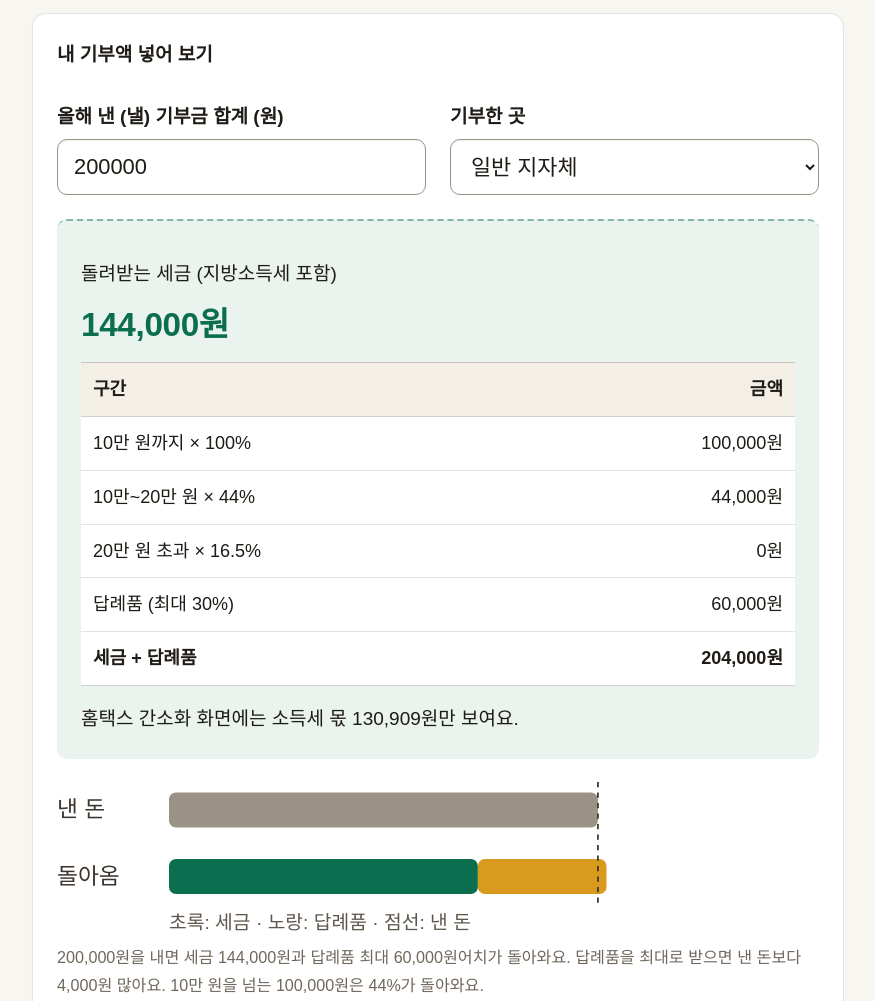
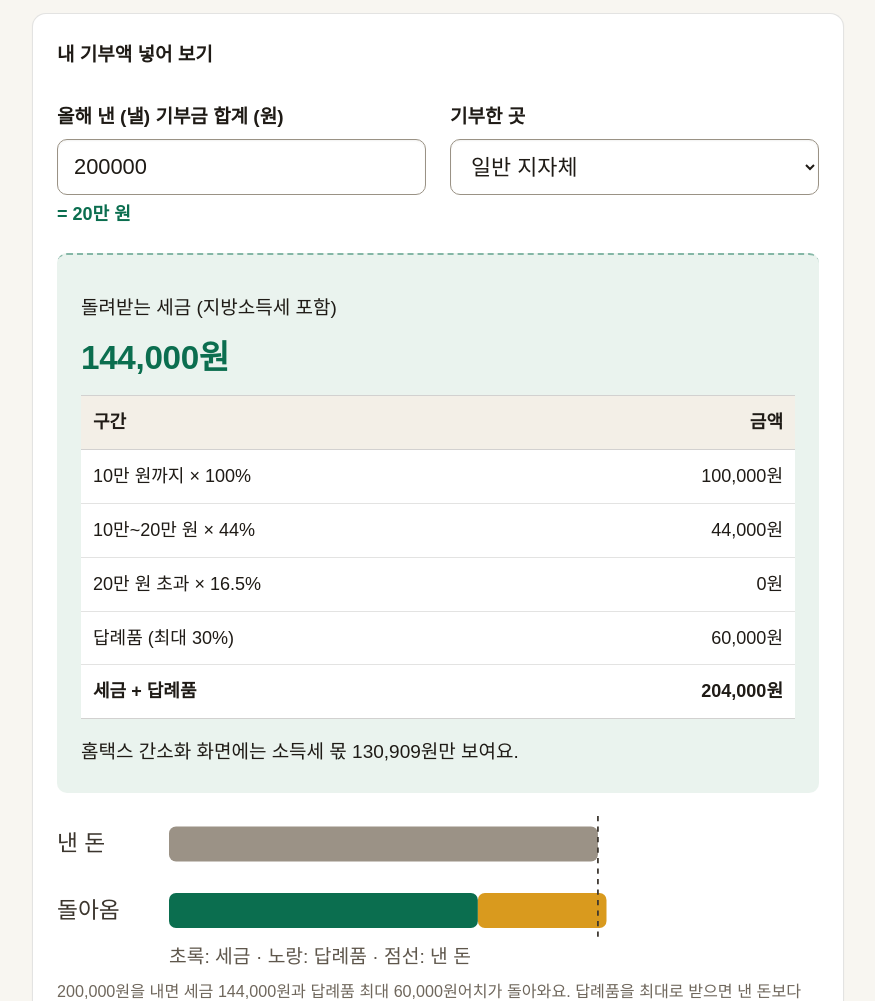
Before and after one commit to dndncalc/dndncalc.github.io, a plain HTML site: page guide/hometown-donation/index.html in a window 1280 px wide. Shown: the part 3981-4982 px from the top of the page, without its empty margins (202-1077 px from the left). Drawn offline with Linux system fonts and the light colour scheme; a web font is replaced by a local one.

Commit message:
고향사랑기부제: 결과 자동 이동(Enter) + 금액 읽어 주기

```diff
--- a/guide/hometown-donation/index.html
+++ b/guide/hometown-donation/index.html
@@ -105,10 +105,10 @@
 <div class="card tool">
 <p style="margin-top:0"><b>내 기부액 넣어 보기</b></p>
 <div class="row">
-<div><label for="amt">올해 낸 (낼) 기부금 합계 (원)</label><input id="amt" type="number" inputmode="numeric" value="200000" min="1000" max="20000000" step="1000" required></div>
+<div><label for="amt">올해 낸 (낼) 기부금 합계 (원)</label><input id="amt" data-won type="number" inputmode="numeric" value="200000" min="1000" max="20000000" step="1000" required></div>
 <div><label for="kind">기부한 곳</label><select id="kind"><option value="n">일반 지자체</option><option value="d">특별재난지역 (선포일부터 3개월 안)</option></select></div>
 </div>
-<div class="result show" id="hres" aria-live="polite"></div>
+<div class="result show" id="hres" aria-live="polite" data-autoscroll="live"></div>
 <figure style="margin:16px 0 0">
 <svg id="hfig" viewBox="0 0 320 92" width="100%" role="img" aria-label="" style="display:block;max-width:560px"></svg>
 <figcaption id="hcap" class="src" style="margin-top:8px"></figcaption>
```
